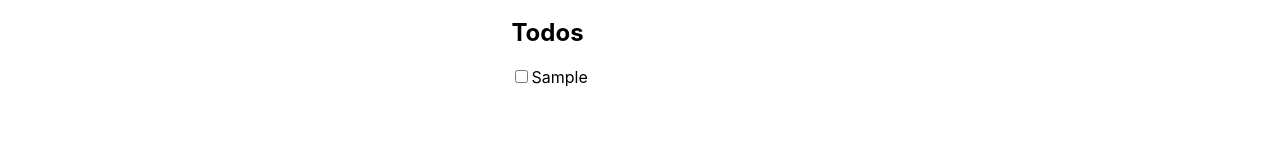
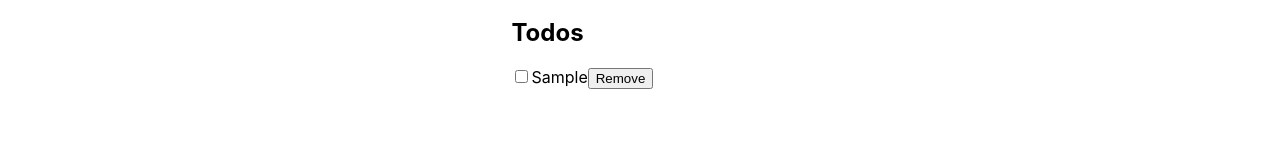
Before and after one commit to codeKameleon/intro-react, a React (Create React App) app: page / in a window 1280 px wide. Both pictures are taken after typing "Sample" into the empty fields and a click on the button "Add Todo". Shown: the part 154-300 px from the top of the page. Built offline with nearby package versions, Linux system fonts and the light colour scheme.

Commit message:
Removing todos logic + render

```diff
--- a/src/App.jsx
+++ b/src/App.jsx
@@ -1,7 +1,8 @@
-import React, { useState } from 'react'
-import {v4 as uuidv4} from 'uuid'
+import React, { useState } from 'react';
+import {v4 as uuidv4} from 'uuid';
 import AddTodo from './AddTodo';
 import TodoList from './TodoList';
+import Todo from './Todo';
 
 import './App.css';
 
@@ -9,12 +10,18 @@ const App = () => {
   // Initializing the state
   const [todos, setTodos] = useState([])
 
-  // Update the state
+  // Updating the state
+
+    // Adding todos
   const addTodo =  todo => {
     setTodos([...todos, {id: uuidv4(), name: todo, completed: false}])
   }
 
-  console.log(todos)
+  // Removing todos
+  const removeTodo = todo => {
+    setTodos(todos.filter(t => t.id !== todo.id))
+  }
+
   return (
     <div className="App">
       <header>
@@ -27,7 +34,14 @@ const App = () => {
         <section>
           <h2>Todos</h2>
 
-          <TodoList todos={todos}/>
+          <TodoList todos={todos} renderItem={todo =>(
+            <Todo
+              key={todo.id}
+              todo={todo}
+              removeTodo={removeTodo}
+              />
+          )}
+          />
         </section>
       </main>
     </div>
--- a/src/Todo.jsx
+++ b/src/Todo.jsx
@@ -1,6 +1,6 @@
 import React from 'react';
 
-const Todo = ({todo}) => {
+const Todo = ({todo, removeTodo}) => {
     const snakeCase = str => {
         str = str.replace(/ /g,"_");
         return str
@@ -10,6 +10,7 @@ const Todo = ({todo}) => {
         <li id={todo.id}>
             <input type="checkbox" id={snakeCase(todo.name)} />
             <label htmlFor={snakeCase(todo.name)}>{todo.name}</label>
+            <button onClick={() => removeTodo(todo)}>Remove</button>
         </li>
      );
 }
--- a/src/TodoList.jsx
+++ b/src/TodoList.jsx
@@ -1,13 +1,8 @@
-import React, { useState } from 'react'
-import Todo from './Todo';
-
-const TodoList = ({todos}) => {
+const TodoList = ({todos, renderItem}) => {
     return (
         <div>
           <ul>
-              {todos.map(todo => (
-                <Todo key={todo.id} todo={todo}/>
-              ))}
+              {todos.map(todo => renderItem(todo))}
           </ul>
         </div>
      );
```
Also changed, not shown: src/logo.svg (deleted).
